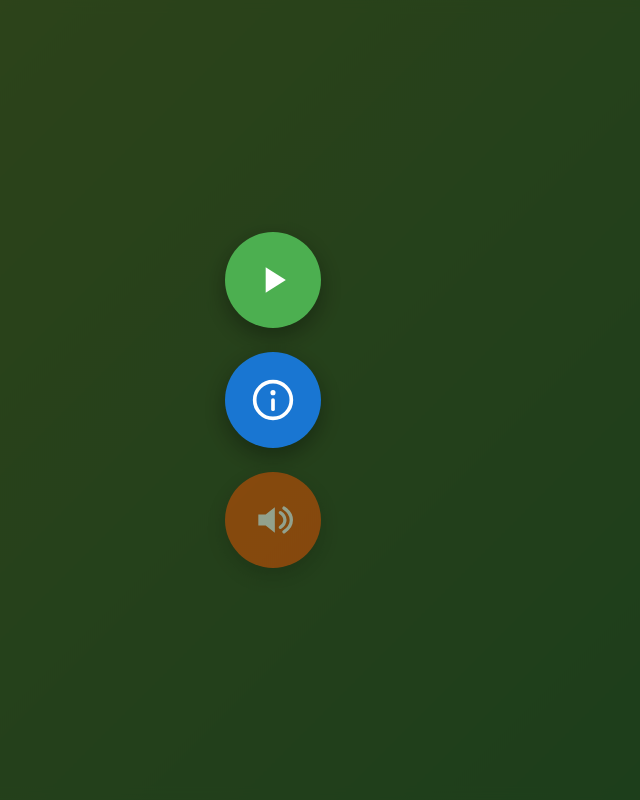
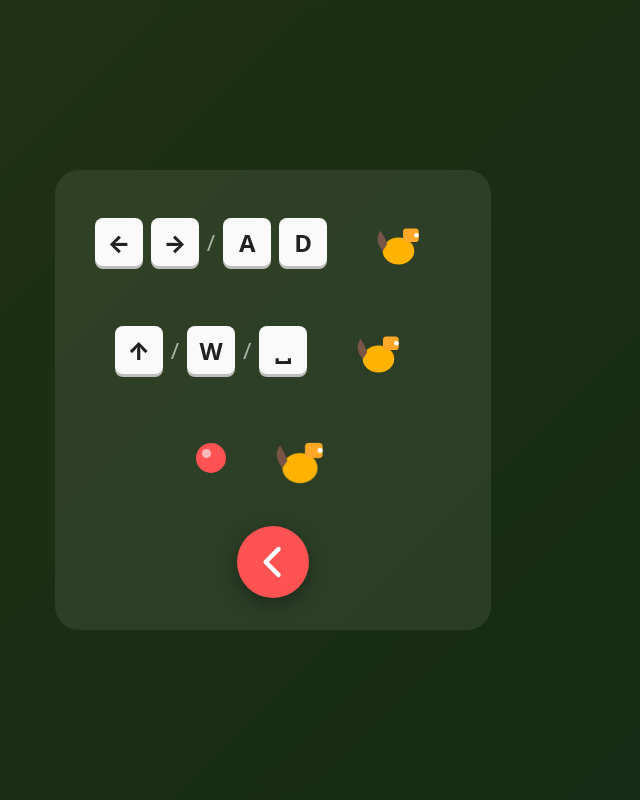
Before and after one commit to danzeroum/florestaEncantada, a website built with Vite: page index.html in a window 1280 px wide. Both pictures are taken after a click on the button 640 px from the left and 400 px from the top of the page. Shown: the whole page, without its empty margins (367-1007 px from the left). Built offline with nearby package versions, Linux system fonts and the light colour scheme.

Commit message:
feat: fase 4.2 — tela Como Jogar, pausa com ESC e botao Quit para o menu

```diff
--- a/src/main.js
+++ b/src/main.js
@@ -4,6 +4,8 @@ import { setupInput } from './core/input.js';
 import { startLoop } from './core/loop.js';
 import { createHUD } from './ui/HUD.js';
 import { createMenuUI } from './ui/MenuUI.js';
+import { createHowToPlayUI } from './ui/HowToPlayUI.js';
+import { createPauseUI } from './ui/PauseUI.js';
 import { createNut } from './core/Nut.js';
 import {
   createLogObstacle,
@@ -33,6 +35,8 @@ let currentLoop = null;
 let hud = null;
 let lifeManager = null;
 let menu = null;
+let howTo = null;
+let pause = null;
 
 function createObstacle(type, x, z) {
   switch (type) {
@@ -159,25 +163,92 @@ function startNewGame() {
 
 function showMenu() {
   stopLoop();
-  if (hud) hud.hideVictory();
-  if (hud) hud.hideGameOver();
+  if (hud) {
+    hud.hideVictory();
+    hud.hideGameOver();
+  }
   gameState.set(STATES.MENU);
   menu.show();
 }
 
-function hideMenu() {
-  menu.hide();
+function showPause() {
+  if (!gameState.is(STATES.RUNNING)) return;
+  gameState.set(STATES.PAUSED);
+  stopLoop();
+  pause.show();
 }
+
+function hidePauseAndResume() {
+  pause.hide();
+  if (gameState.is(STATES.PAUSED)) {
+    gameState.set(STATES.RUNNING);
+    currentLoop = startLoop({
+      scene,
+      camera,
+      renderer,
+      player,
+      obstacles,
+      nuts,
+      particles,
+      hud,
+      lifeManager,
+      onPhaseComplete,
+    });
+  }
+}
+
+function quitToMenu() {
+  pause.hide();
+  showMenu();
+}
+
+// ── Instancia UIs ──
 
 menu = createMenuUI(root, {
   onPlay: () => {
-    hideMenu();
+    menu.hide();
     startNewGame();
   },
   onHowToPlay: () => {
-    // Fase 4.2 vai implementar. Por enquanto, não faz nada.
+    menu.hide();
+    gameState.set(STATES.HOW_TO_PLAY);
+    howTo.show();
   },
   muteEnabled: false,
+});
+
+howTo = createHowToPlayUI(root, {
+  onBack: () => {
+    howTo.hide();
+    showMenu();
+  },
+});
+
+pause = createPauseUI(root, {
+  onResume: hidePauseAndResume,
+  onRestart: () => {
+    pause.hide();
+    loadPhase();
+  },
+  onQuit: quitToMenu,
+});
+
+// ── ESC pausa/despausa ──
+
+window.addEventListener('keydown', event => {
+  if (event.key !== 'Escape') return;
+
+  if (gameState.is(STATES.RUNNING)) {
+    event.preventDefault();
+    showPause();
+  } else if (gameState.is(STATES.PAUSED)) {
+    event.preventDefault();
+    hidePauseAndResume();
+  } else if (gameState.is(STATES.HOW_TO_PLAY)) {
+    event.preventDefault();
+    howTo.hide();
+    showMenu();
+  }
 });
 
 showMenu();
--- a/src/styles.css
+++ b/src/styles.css
@@ -261,6 +261,187 @@ button:focus-visible {
   outline-offset: 3px;
 }
 
+/* ── Como Jogar ──────────────────────────────────── */
+
+.howto {
+  position: absolute;
+  inset: 0;
+  display: flex;
+  align-items: center;
+  justify-content: center;
+  background: rgba(0, 0, 0, 0.75);
+  backdrop-filter: blur(6px);
+  z-index: 30;
+  animation: victory-fade 0.3s ease-out;
+}
+
+.howto[hidden] {
+  display: none;
+}
+
+.howto__inner {
+  display: flex;
+  flex-direction: column;
+  align-items: center;
+  gap: 28px;
+  padding: 32px 40px;
+  background: rgba(255, 255, 255, 0.08);
+  border-radius: 24px;
+}
+
+.howto__row {
+  display: flex;
+  align-items: center;
+  gap: 28px;
+  min-height: 80px;
+}
+
+.howto__keys {
+  display: flex;
+  align-items: center;
+  gap: 8px;
+}
+
+.howto__or {
+  color: #fff;
+  opacity: 0.6;
+  font-size: 1.4rem;
+}
+
+.howto__key {
+  display: inline-flex;
+  align-items: center;
+  justify-content: center;
+  min-width: 48px;
+  height: 48px;
+  padding: 0 8px;
+  background: #fafafa;
+  color: #212121;
+  border-radius: 8px;
+  font-weight: 800;
+  font-size: 1.5rem;
+  box-shadow: 0 3px 0 #bdbdbd;
+}
+
+.howto__action {
+  display: inline-flex;
+  align-items: center;
+  justify-content: center;
+  width: 96px;
+  height: 80px;
+}
+
+.howto__action--jump svg {
+  animation: squirrel-jump 1.4s ease-in-out infinite;
+}
+
+.howto__action--move svg {
+  animation: squirrel-move 1.6s ease-in-out infinite;
+}
+
+.howto__action--collect svg {
+  animation: squirrel-collect 1.2s ease-in-out infinite;
+}
+
+@keyframes squirrel-jump {
+  0%, 100% { transform: translateY(0); }
+  50% { transform: translateY(-22px); }
+}
+
+@keyframes squirrel-move {
+  0%, 100% { transform: translateX(-10px); }
+  50% { transform: translateX(10px); }
+}
+
+@keyframes squirrel-collect {
+  0%, 100% { transform: scale(1); }
+  50% { transform: scale(1.15); }
+}
+
+.howto__back {
+  display: inline-flex;
+  align-items: center;
+  justify-content: center;
+  width: 72px;
+  height: 72px;
+  border: none;
+  border-radius: 50%;
+  background: #ff5252;
+  color: #ffffff;
+  cursor: pointer;
+  box-shadow: 0 6px 18px rgba(0, 0, 0, 0.35);
+  transition: transform 0.15s ease-out, background 0.15s ease-out;
+}
+
+.howto__back:hover,
+.howto__back:focus-visible {
+  transform: scale(1.08);
+  background: #ff6b6b;
+  outline: 3px solid #ffeb3b;
+  outline-offset: 3px;
+}
+
+/* ── Pausa ───────────────────────────────────────── */
+
+.pause {
+  position: absolute;
+  inset: 0;
+  display: flex;
+  align-items: center;
+  justify-content: center;
+  background: rgba(0, 0, 0, 0.55);
+  backdrop-filter: blur(4px);
+  z-index: 29;
+  animation: victory-fade 0.25s ease-out;
+}
+
+.pause[hidden] {
+  display: none;
+}
+
+.pause__inner {
+  display: flex;
+  flex-direction: column;
+  gap: 20px;
+}
+
+.pause__btn {
+  display: inline-flex;
+  align-items: center;
+  justify-content: center;
+  width: 88px;
+  height: 88px;
+  border: none;
+  border-radius: 50%;
+  cursor: pointer;
+  color: #ffffff;
+  box-shadow: 0 8px 24px rgba(0, 0, 0, 0.35);
+  transition: transform 0.15s ease-out, background 0.15s ease-out;
+}
+
+.pause__btn:hover,
+.pause__btn:focus-visible {
+  transform: scale(1.08);
+  outline: 3px solid #ffeb3b;
+  outline-offset: 3px;
+}
+
+.pause__btn:active {
+  transform: scale(0.95);
+}
+
+.pause__btn--resume {
+  background: #4caf50;
+}
+
+.pause__btn--restart {
+  background: #29b6f6;
+}
+
+.pause__btn--quit {
+  background: #ab47bc;
+}
+
 /* ── Tela de game over ───────────────────────────── */
 
 .gameover {
--- /dev/null
+++ b/src/ui/HowToPlayUI.js
@@ -0,0 +1,120 @@
+/**
+ * Tela "Como Jogar": controles por ícones, sem texto.
+ * Mostra setas, espaço e uma animação CSS do esquilo pulando.
+ */
+
+const BACK_ICON_SVG = `
+  <svg viewBox="0 0 24 24" width="44" height="44" aria-hidden="true" focusable="false">
+    <path d="M15 5l-7 7 7 7" fill="none" stroke="currentColor" stroke-width="2.5" stroke-linecap="round" stroke-linejoin="round" />
+  </svg>
+`;
+
+// Bloco de teclas: um ícone quadrado representando a tecla
+function keyCap(symbol) {
+  return `<span class="howto__key" aria-hidden="true">${symbol}</span>`;
+}
+
+const ARROW_LEFT = keyCap('←');
+const ARROW_RIGHT = keyCap('→');
+const ARROW_UP = keyCap('↑');
+const KEY_A = keyCap('A');
+const KEY_D = keyCap('D');
+const KEY_W = keyCap('W');
+const KEY_SPACE = keyCap('␣');
+
+const SQUIRREL_SVG = `
+  <svg viewBox="0 0 64 64" width="72" height="72" aria-hidden="true" focusable="false">
+    <ellipse cx="28" cy="40" rx="14" ry="12" fill="#FFB300" />
+    <rect x="32" y="20" width="14" height="12" rx="3" fill="#FFA726" />
+    <circle cx="44" cy="26" r="2" fill="#FFFFFF" />
+    <path d="M14 40 Q6 30 12 22 Q16 28 18 34" fill="#795548" />
+  </svg>
+`;
+
+const NUT_SVG = `
+  <svg viewBox="0 0 24 24" width="36" height="36" aria-hidden="true" focusable="false">
+    <circle cx="12" cy="12" r="10" fill="#FF5252" />
+    <circle cx="9" cy="9" r="3" fill="#fff" opacity="0.6" />
+  </svg>
+`;
+
+/**
+ * Cria o overlay "Como Jogar".
+ *
+ * @param {HTMLElement} root
+ * @param {{ onBack?:()=>void }} [options]
+ * @returns {{ show:()=>void, hide:()=>void, dispose:()=>void, isVisible:()=>boolean }}
+ */
+export function createHowToPlayUI(root, options = {}) {
+  if (!root) throw new Error('HowToPlayUI: root é obrigatório');
+
+  const onBack = options.onBack ?? (() => {});
+
+  const overlay = document.createElement('div');
+  overlay.className = 'howto';
+  overlay.setAttribute('role', 'dialog');
+  overlay.setAttribute('aria-modal', 'true');
+  overlay.setAttribute('aria-label', 'Como jogar');
+  overlay.hidden = true;
+
+  const inner = document.createElement('div');
+  inner.className = 'howto__inner';
+
+  // ── Linha 1: mover ──
+  const rowMove = document.createElement('div');
+  rowMove.className = 'howto__row';
+  rowMove.innerHTML = `
+    <div class="howto__keys">${ARROW_LEFT}${ARROW_RIGHT}<span class="howto__or">/</span>${KEY_A}${KEY_D}</div>
+    <div class="howto__action howto__action--move">${SQUIRREL_SVG}</div>
+  `;
+
+  // ── Linha 2: pular ──
+  const rowJump = document.createElement('div');
+  rowJump.className = 'howto__row';
+  rowJump.innerHTML = `
+    <div class="howto__keys">${ARROW_UP}<span class="howto__or">/</span>${KEY_W}<span class="howto__or">/</span>${KEY_SPACE}</div>
+    <div class="howto__action howto__action--jump">${SQUIRREL_SVG}</div>
+  `;
+
+  // ── Linha 3: coletar ──
+  const rowCollect = document.createElement('div');
+  rowCollect.className = 'howto__row';
+  rowCollect.innerHTML = `
+    <div class="howto__keys">${NUT_SVG}</div>
+    <div class="howto__action howto__action--collect">${SQUIRREL_SVG}</div>
+  `;
+
+  // ── Botão voltar ──
+  const backBtn = document.createElement('button');
+  backBtn.type = 'button';
+  backBtn.className = 'howto__back';
+  backBtn.setAttribute('aria-label', 'Voltar ao menu');
+  backBtn.innerHTML = BACK_ICON_SVG;
+  backBtn.addEventListener('click', () => onBack());
+
+  inner.appendChild(rowMove);
+  inner.appendChild(rowJump);
+  inner.appendChild(rowCollect);
+  inner.appendChild(backBtn);
+  overlay.appendChild(inner);
+  root.appendChild(overlay);
+
+  function show() {
+    overlay.hidden = false;
+    requestAnimationFrame(() => backBtn.focus());
+  }
+
+  function hide() {
+    overlay.hidden = true;
+  }
+
+  function dispose() {
+    overlay.remove();
+  }
+
+  function isVisible() {
+    return !overlay.hidden;
+  }
+
+  return { show, hide, dispose, isVisible };
+}
--- /dev/null
+++ b/src/ui/PauseUI.js
@@ -0,0 +1,103 @@
+/**
+ * Tela de pausa: Resume, Restart, Quit.
+ * Todos os botões são SVGs sem texto, com aria-label.
+ */
+
+const RESUME_ICON_SVG = `
+  <svg viewBox="0 0 24 24" width="44" height="44" aria-hidden="true" focusable="false">
+    <path d="M8 5v14l11-7z" fill="currentColor" />
+  </svg>
+`;
+
+const RESTART_ICON_SVG = `
+  <svg viewBox="0 0 24 24" width="44" height="44" aria-hidden="true" focusable="false">
+    <path d="M12 5V2L7 6l5 4V7a5 5 0 1 1-5 5H5a7 7 0 1 0 7-7z" fill="currentColor" />
+  </svg>
+`;
+
+const QUIT_ICON_SVG = `
+  <svg viewBox="0 0 24 24" width="44" height="44" aria-hidden="true" focusable="false">
+    <path d="M12 3l9 8h-3v9h-4v-6h-4v6H6v-9H3l9-8z" fill="currentColor" />
+  </svg>
+`;
+
+/**
+ * Cria o overlay de pausa.
+ *
+ * @param {HTMLElement} root
+ * @param {{ onResume?:()=>void, onRestart?:()=>void, onQuit?:()=>void }} [options]
+ * @returns {{ show:()=>void, hide:()=>void, dispose:()=>void, isVisible:()=>boolean }}
+ */
+export function createPauseUI(root, options = {}) {
+  if (!root) throw new Error('PauseUI: root é obrigatório');
+
+  const onResume = options.onResume ?? (() => {});
+  const onRestart = options.onRestart ?? (() => {});
+  const onQuit = options.onQuit ?? (() => {});
+
+  const overlay = document.createElement('div');
+  overlay.className = 'pause';
+  overlay.setAttribute('role', 'dialog');
+  overlay.setAttribute('aria-modal', 'true');
+  overlay.setAttribute('aria-label', 'Jogo pausado');
+  overlay.hidden = true;
+
+  const inner = document.createElement('div');
+  inner.className = 'pause__inner';
+
+  function makeButton({ className, label, innerHTML, onClick }) {
+    const btn = document.createElement('button');
+    btn.type = 'button';
+    btn.className = `pause__btn ${className}`;
+    btn.setAttribute('aria-label', label);
+    btn.innerHTML = innerHTML;
+    btn.addEventListener('click', onClick);
+    return btn;
+  }
+
+  const resumeBtn = makeButton({
+    className: 'pause__btn--resume',
+    label: 'Retomar jogo',
+    innerHTML: RESUME_ICON_SVG,
+    onClick: () => onResume(),
+  });
+
+  const restartBtn = makeButton({
+    className: 'pause__btn--restart',
+    label: 'Reiniciar fase',
+    innerHTML: RESTART_ICON_SVG,
+    onClick: () => onRestart(),
+  });
+
+  const quitBtn = makeButton({
+    className: 'pause__btn--quit',
+    label: 'Sair para o menu',
+    innerHTML: QUIT_ICON_SVG,
+    onClick: () => onQuit(),
+  });
+
+  inner.appendChild(resumeBtn);
+  inner.appendChild(restartBtn);
+  inner.appendChild(quitBtn);
+  overlay.appendChild(inner);
+  root.appendChild(overlay);
+
+  function show() {
+    overlay.hidden = false;
+    requestAnimationFrame(() => resumeBtn.focus());
+  }
+
+  function hide() {
+    overlay.hidden = true;
+  }
+
+  function dispose() {
+    overlay.remove();
+  }
+
+  function isVisible() {
+    return !overlay.hidden;
+  }
+
+  return { show, hide, dispose, isVisible };
+}
```
Also changed, not shown: src/ui/HowToPlayUI.test.js (added, +53 -0 lines), src/ui/PauseUI.test.js (added, +62 -0 lines).
